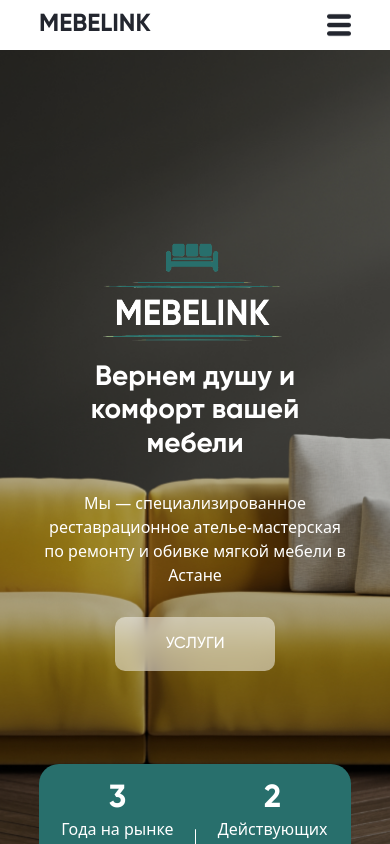
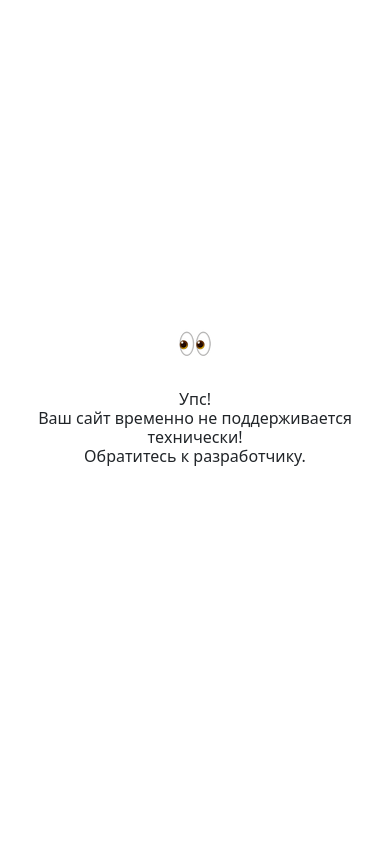
Before and after one commit to znewk/mebelink-fornt, a Next.js app: page / in a window 390 px wide. Shown: the top 844 px of the page. Built offline with nearby package versions, Linux system fonts and the light colour scheme.

Commit message:
stop work

```diff
--- a/pages/index.js
+++ b/pages/index.js
@@ -10,6 +10,7 @@ import HowToWork from "../src/components/HowToWork";
 import Questions from "../src/components/Questions";
 import ApplicationBlock from "../src/components/ApplicationBlock";
 import Footer from "../src/components/Footer";
+import DontWork from "../src/components/DontWork";
 
 const Index = () => {
 
@@ -37,24 +38,32 @@ const Index = () => {
 
     return  (
         <div>
-            <meta name={'keywords'} content={'перетяжка мебели нур-султан, реставрация мебели нур-султан, кровати нур-султан, перетяжка мебели, ордер кз, ордер кз мебель, изготволение мебели нур-султан, перетяжка обивки диван кресло стул кровать, замена наполнителя диван кресло стул кровать, замена каркаса диван кресло стул кровать, купить кровать нур-султан, купить матрас нур-султан, нур султан мебель, диван кресло кровать матрасы стул нур-султан, купить, перешить диван кресло стул кровать, астана купить кровать стул мебель диван, претяжка мебели астана, реставрация мебели астана, в астане'}/>
             <Head>
-                <title>MEBELINK - Мебельное производство Астана</title>
+                <title>Упс!</title>
                 <link rel="icon" href="/icon.png" />
-                {/*<div dangerouslySetInnerHTML={{__html: ymetrica()}}/>*/}
+                <div dangerouslySetInnerHTML={{__html: ymetrica()}}/>
             </Head>
 
-            <Header/>
+            <DontWork/>
 
-            <IntroBlock/>
-            <AboutUs/>
-            <Services/>
-            <Materials/>
-            <HowToWork/>
-            <Questions/>
-            <ApplicationBlock/>
+            {/*<meta name={'keywords'} content={'перетяжка мебели нур-султан, реставрация мебели нур-султан, кровати нур-султан, перетяжка мебели, ордер кз, ордер кз мебель, изготволение мебели нур-султан, перетяжка обивки диван кресло стул кровать, замена наполнителя диван кресло стул кровать, замена каркаса диван кресло стул кровать, купить кровать нур-султан, купить матрас нур-султан, нур султан мебель, диван кресло кровать матрасы стул нур-султан, купить, перешить диван кресло стул кровать, астана купить кровать стул мебель диван, претяжка мебели астана, реставрация мебели астана, в астане'}/>*/}
+            {/*<Head>*/}
+            {/*    <title>MEBELINK - Мебельное производство Астана</title>*/}
+            {/*    <link rel="icon" href="/icon.png" />*/}
+            {/*    <div dangerouslySetInnerHTML={{__html: ymetrica()}}/>*/}
+            {/*</Head>*/}
 
-            <Footer/>
+            {/*<Header/>*/}
+
+            {/*<IntroBlock/>*/}
+            {/*<AboutUs/>*/}
+            {/*<Services/>*/}
+            {/*<Materials/>*/}
+            {/*<HowToWork/>*/}
+            {/*<Questions/>*/}
+            {/*<ApplicationBlock/>*/}
+
+            {/*<Footer/>*/}
         </div>
     )
 }
--- a/pages/main.module.css
+++ b/pages/main.module.css
@@ -1,7 +1,7 @@
 .container {
     height: 100vh;
     overflow: hidden;
-    background-image: url("/intro_block.png");
+    /*background-image: url("/intro_block.png");*/
     background-size: cover;
     background-position: center;
     display: flex;
@@ -12,3 +12,11 @@
     color: white;
     font-size: 48px;
 }
+
+@media screen and (max-width: 767px) {
+    .errorTitle{
+        color: white;
+        font-size: 24px;
+        text-align: center;
+    }
+}
--- /dev/null
+++ b/src/components/DontWork/index.js
@@ -0,0 +1,16 @@
+import styles from './styles.module.css'
+import Image from "next/image";
+
+const DontWork = () => {
+    return(
+        <div className={styles.container}>
+            <div className={styles.flex}>
+                <Image src={'/eyes-1438.png'} height={1024} width={1024} alt={'eyes'} className={styles.eyes}/>
+                <h1 className={styles.title}>Упс! <br/> Ваш сайт временно не поддерживается технически! <br/> Обратитесь к разработчику.</h1>
+            </div>
+
+        </div>
+    )
+}
+
+export default DontWork;
--- /dev/null
+++ b/src/components/DontWork/styles.module.css
@@ -0,0 +1,36 @@
+.container{
+    width: 100%;
+    height: 95vh;
+    display: flex;
+    align-items: center;
+    justify-content: center;
+    /*text-align: center;*/
+}
+
+.title {
+    font-size: 24px;
+}
+.flex{
+    display: flex;
+    align-items: center;
+    justify-content: center;
+}
+.eyes{
+    height: 32px;
+    width: 32px;
+    margin-right: 30px;
+}
+
+@media screen and (max-width: 767px) {
+    .flex{
+        flex-direction: column;
+    }
+    .eyes{
+        margin: 0;
+        margin-bottom: 30px;
+    }
+    .title{
+        font-size: 16px;
+        text-align: center;
+    }
+}
```
Also changed, not shown: pages/404.js (+35 -3 lines), public/eyes-1438.png (added).
